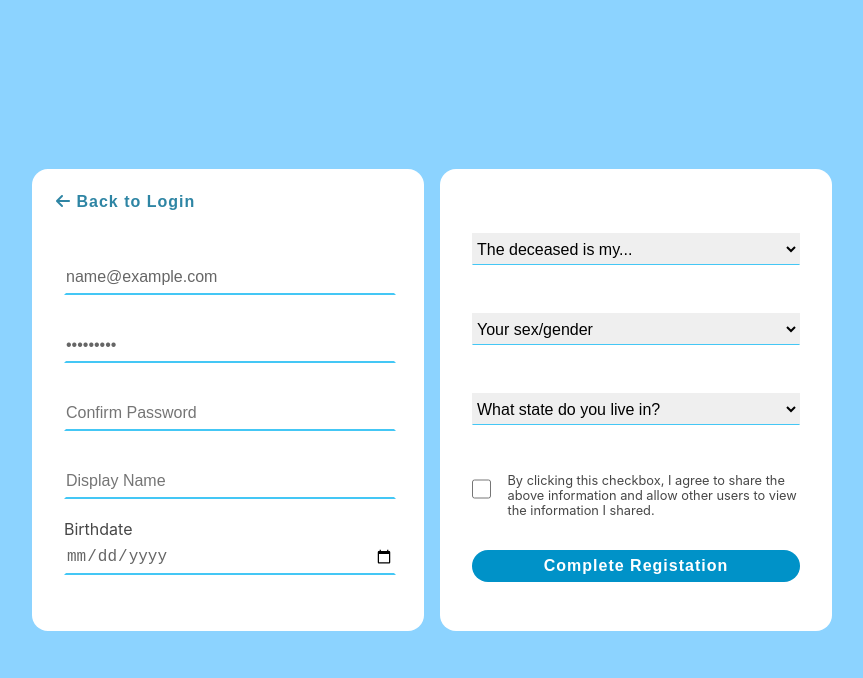
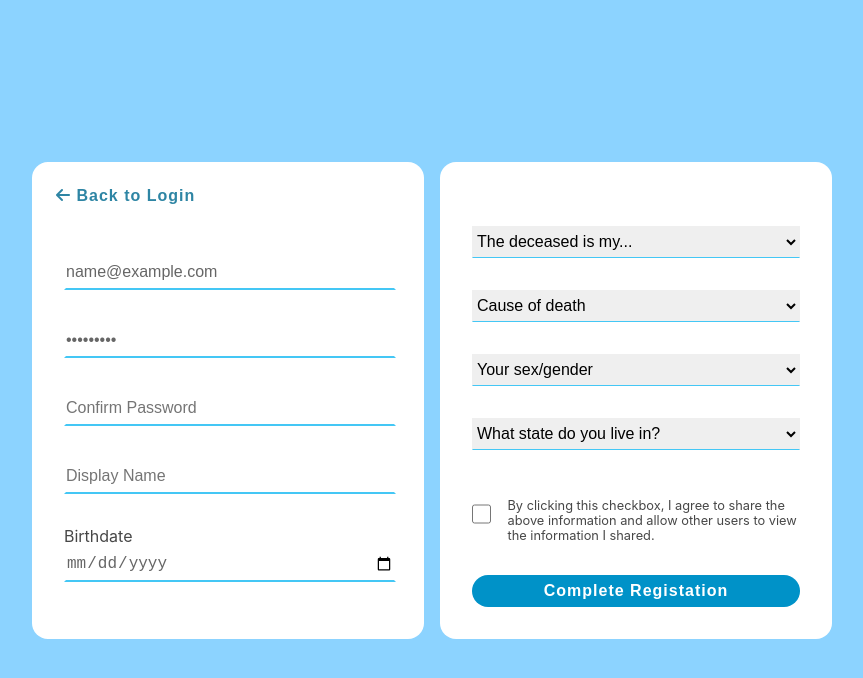
Before and after one commit to EOLresearch/Simpatico, a React (Create React App) app: page / in a window 1280 px wide. Both pictures are taken after typing "name@example.com", "Sample123" into the empty fields and a click on the button "New User?". Shown: the top 678 px of the page, without its empty margins (208-1071 px from the left). Built offline with nearby package versions, Linux system fonts and the light colour scheme; no server answers.

Commit message:
cause of death added to reg panel

```diff
--- a/src/components/UserAuth/UserAuth.js
+++ b/src/components/UserAuth/UserAuth.js
@@ -14,21 +14,10 @@ export default function UserAuth({ firebase }) {
   const [displayName, setDisplayName] = useState('')
   const [birthDate, setBirthDate] = useState('')
   const [deceased, setDeceased] = useState('')
+  const [cause, setCause] = useState('')
   const [gender, SetGender] = useState('')
   const [residence, setResidence] = useState('')
   const [consent, setConsent] = useState(false)
-
-  const registrationDisplaySwitch = (e) => {
-    e.preventDefault()
-    setResetPass(false)
-    setRegPanel(!regPanel)
-  }
-
-  const forgotPassDisplaySwitch = (e) => {
-    e.preventDefault()
-    setRegPanel(false)
-    setResetPass(!resetPass)
-  }
 
   const auth = firebase.auth();
   const firestore = firebase.firestore();
@@ -59,7 +48,6 @@ export default function UserAuth({ firebase }) {
             })
           }
         })
-
       });
   }
 
@@ -67,10 +55,8 @@ export default function UserAuth({ firebase }) {
     e.preventDefault()
     await sendPasswordResetEmail(auth, email)
     console.log("Password reset email sent")
+    //TODO: this forgot password flow is nice out of the box but not awesome. Lets rework this find out a way to overwrite the default firebase behvior for this action.
   }
-  //TODO: this forgot password flow is nice out of the box but not awesome. Lets rework this find out a way to overwrite the default firebase behvior for this action.
-
-
   const validateNewUser = (e) => {
     e.preventDefault()
     if (email === "") {
@@ -83,7 +69,9 @@ export default function UserAuth({ firebase }) {
       setAnError('nobirth')
     } else if (deceased === '') {
       setAnError('nodeceased')
-    } else if (residence === '') {
+    } else if (cause === '') {
+      setAnError('nocause')
+    }else if (residence === '') {
       setAnError('noresidence')
     } else if (consent === false) {
       setAnError('consent')
@@ -91,20 +79,10 @@ export default function UserAuth({ firebase }) {
       setAnError('')
       createNewUser()
     }
-
-    // if (anError !== "") {
-    //   console.log(anError)
-
-    // } else if (consent === true) {
-    //   createNewUser()
-    // }
-
   }
 
   const createNewUser = async () => {
-    // e.preventDefault()
     //TODO: EMAIL ACTIVATION FLOW - once user is signed in they should get an email to create thier account - they will not be able to send any messages until this has been completed.
-
     try {
       const userCredential = await createUserWithEmailAndPassword(auth, email, password);
       const user = userCredential.user;
@@ -122,7 +100,6 @@ export default function UserAuth({ firebase }) {
       console.log(errorCode, error.message)
       setAnError(errorCode)
     }
-
   }
 
   const onSubmitReturningUser = (e) => {
@@ -174,6 +151,9 @@ export default function UserAuth({ firebase }) {
       case 'userpass':
         setPassword(e.target.value)
         break
+      case 'cause':
+        setCause(e.target.value)
+      break
       default:
         console.log('default case')
     }
@@ -183,6 +163,17 @@ export default function UserAuth({ firebase }) {
     setAnError('')
   }
 
+  const registrationDisplaySwitch = (e) => {
+    e.preventDefault()
+    setResetPass(false)
+    setRegPanel(!regPanel)
+  }
+
+  const forgotPassDisplaySwitch = (e) => {
+    e.preventDefault()
+    setRegPanel(false)
+    setResetPass(!resetPass)
+  }
 
   if (resetPass === true) {
     return (
@@ -252,6 +243,12 @@ export default function UserAuth({ firebase }) {
                 <option>Friend</option>
                 <option>Other</option>
                 <option>I want to support others</option>
+              </select>
+              <select name="cause" id="cause" value={cause} onChange={changeHandler} >
+                <option>Cause of death</option>
+                <option>Natural</option>
+                <option>Unnatural</option>
+                <option>Prefer not to disclose</option>
               </select>
               <select name="gender" id="gender" value={gender} onChange={changeHandler} >
                 <option>Your sex/gender</option>
@@ -358,28 +355,9 @@ export default function UserAuth({ firebase }) {
   )
 }
 
-// if (consent === false) {
-//   setAnError('consent')
-// }
-// if (password === '') {
-//   setAnError('nopass')
-// }
-// if (password !== confirmPass) {
-//   setAnError('nomatchpass')
-// }
-// if (birthDate === '') {
-//   setAnError('pleasecomplete')
-// }
-// if (deceased === ''|| "The deceased is my...") {
-//   setAnError('pleasecomplete')
-// }
-// if (residence === '') {
-//   setAnError('pleasecomplete')
-// }
 
 function ErrorMessage({ error, cancelError }) {
-  //can refactor this to using lookupobj with lookUpOBJ[error] in the html. but not needed now
-
+  //can refactor this to using lookupobj with {lookUpOBJ[error]} in the JSX. but not needed now
 
   const errorMaker = (err) => {
     switch (err) {
@@ -391,6 +369,8 @@ function ErrorMessage({ error, cancelError }) {
         return "Email is missing"
       case "auth/invalid-email":
         return "Email is invalid"
+      case "auth/email-already-in-use":
+        return "Email is already in use"
       case "auth/weak-password":
         return "Password should be at least 6 characters"
       case 'nopass':
@@ -401,6 +381,8 @@ function ErrorMessage({ error, cancelError }) {
         return "Please enter your birthday"
       case 'nodeceased':
         return "Please enter kinship to the deceased"
+      case 'nocause':
+        return "Please enter cause of death"
       case 'noresidence':
         return "Please enter your home state"
       case 'consent':
--- a/src/components/UserAuth/userauth.css
+++ b/src/components/UserAuth/userauth.css
@@ -6,6 +6,7 @@
   align-items: center;
   justify-content: center;
 }
+
 .container {
   position: relative;
   width: 100%;
@@ -13,12 +14,14 @@
   height: auto;
   display: flex;
 }
+
 .col-left-container {
   position: relative;
-  bottom:1.5rem;
+  bottom: 1.5rem;
 }
-.col-left-container input{
-  margin-top:2rem;
+
+.col-left-container input {
+  margin-top: 2rem;
 }
 
 h2 {
@@ -26,8 +29,9 @@ h2 {
   margin: 0 0 15px 0;
   padding-bottom: 10px;
 }
+
 form input {
-    margin: 0 0 20px 0;
+  margin: 0 0 2rem 0;
   text-align: left;
   color: #666666;
   font-size: 1rem;
@@ -36,69 +40,86 @@ form input {
   height: 2rem;
   padding: 0;
   border-color: transparent transparent #44c7f5 transparent;
-    outline:none;
+  outline: none;
 }
+
 form input:last-child {
   margin: 0;
 }
+
 form input a {
   color: #44c7f5;
   font-size: 14px;
   text-decoration: none;
 }
+
 form input:focus {
   border-color: transparent transparent #bbaaff transparent;
 }
+
 .fields-container input {
-  padding:0;
+  padding: 0;
 }
+
 .col-left,
 .col-right {
   position: relative;
   width: 50%;
   padding: 2rem;
   border-radius: 1rem;
+  display: flex;
+  flex-direction: column;
+  justify-content: space-evenly;
 }
+
 .col-left {
   margin-right: 1rem;
   background: #ffffff;
 }
+
 .col-right {
   background: #ffffff;
 }
-.col-right form{
-  display: flex;
-  flex-direction: column;
-}
-.col-right form select {
-  margin-bottom:1rem;
+
+.col-right form {
+  /* display: flex;
+  flex-direction: column; */
 }
 
-select{
+.col-right form select {
+  margin-bottom: 1rem;
+}
+
+select {
   display: block;
   width: 100%;
   height: 2rem;
   padding: 0;
   border-color: transparent transparent #44c7f5 transparent;
   font-size: 1rem;
-  outline:none;
-  margin-top:2rem;
+  outline: none;
+  margin-top: 2rem;
 }
-.consent{
-  display:flex;
+
+.consent {
+  display: flex;
 }
-.consent label, .consent input{
+
+.consent label,
+.consent input {
   margin-top: 2rem;
-  margin-bottom:2rem;
-  width:unset;
+  margin-bottom: 2rem;
+  width: unset;
   text-align: left;
 }
-.consent label{
-  margin-left:1rem;
+
+.consent label {
+  margin-left: 1rem;
   font-size: 0.8rem;
 }
-.consent input{
-  width:3rem;
+
+.consent input {
+  width: 3rem;
 }
 
 
@@ -109,7 +130,7 @@ select{
   display: inline-block;
   width: 100%;
   padding: 1rem;
-  margin-bottom:1rem;
+  margin-bottom: 1rem;
   text-align: center;
   color: #ffffff;
   font-size: 1rem;
@@ -121,18 +142,22 @@ select{
   cursor: pointer;
 }
 
-.submit-form-btn{
-  padding:0 !important;
+.submit-form-btn {
+  padding: 0 !important;
 }
+
 .btn.btn-go {
   background: #a791ff;
 }
+
 .btn.btn-fb {
   background: #a791ff;
 }
+
 .btn:hover {
   background: #bbaaff;
 }
+
 .btn-back {
   padding: 0.5rem;
   background-color: white;
@@ -140,26 +165,28 @@ select{
   text-align: left;
   font-size: 1rem;
   position: relative;
-  right:1rem;
-  top:-1rem;
+  right: 1rem;
+  top: -1rem;
 }
-.btn-back:hover{
+
+.btn-back:hover {
   background-color: white;
   color: #bbaaff;
 }
 
-.sub-container{
+.sub-container {
   display: flex;
 }
 
-.login-with-container h2{
+.login-with-container h2 {
   position: relative;
 }
-.login-with-container .btn{
-  margin-top:1rem;
+
+.login-with-container .btn {
+  margin-top: 1rem;
 }
 
-.btn-sub{
+.btn-sub {
   position: relative;
   display: inline-block;
   width: 100%;
@@ -172,43 +199,46 @@ select{
   border: none;
   cursor: pointer;
 }
-.btn-sub:hover{
+
+.btn-sub:hover {
   text-decoration: underline;
   color: #bbaaff;
   background-color: transparent;
 
 }
 
-.error-message{
+.error-message {
   position: absolute;
-  top:1rem;
-  right:1rem;
+  top: 1rem;
+  right: 1rem;
   display: flex;
   justify-content: center;
   align-items: center;
   z-index: 10;
   background: #047cc7f1;
-  color:white;
+  color: white;
   font-weight: 700;
-  height:4rem;
-  padding-left:1rem;
-  margin-left:1rem;
+  height: 4rem;
+  padding-left: 1rem;
+  margin-left: 1rem;
   border-radius: 1rem;
-  animation:dropDownFadeInOut 3s;
+  animation: dropDownFadeInOut 3s;
 }
-.x-btn{
+
+.x-btn {
   font-size: 1rem;
-  margin-left:1rem;
+  margin-left: 1rem;
   position: relative;
-  right:1rem;
+  right: 1rem;
   /* top:0.5rem; */
-  padding:0.5rem 0.5rem;
+  padding: 0.5rem 0.5rem;
   border-radius: 0.3rem;
 
 }
-.x-btn:hover{
+
+.x-btn:hover {
   background-color: rgba(0, 0, 0, 0.222);
-  cursor:pointer;
+  cursor: pointer;
 }
 
 
@@ -224,7 +254,7 @@ select{
   }
 
   .col-right {
-        margin-top:1rem;
+    margin-top: 1rem;
   }
 }
 
@@ -233,10 +263,12 @@ select{
     opacity: 0;
     transform: translateY(-3rem);
   }
+
   100% {
     opacity: 1;
     transform: translateY(0);
   }
+
   /* 100% {
 		opacity: 0;
 		transform: translateY(3rem);
```
Lines whose indentation alone changed are shown as unchanged.
